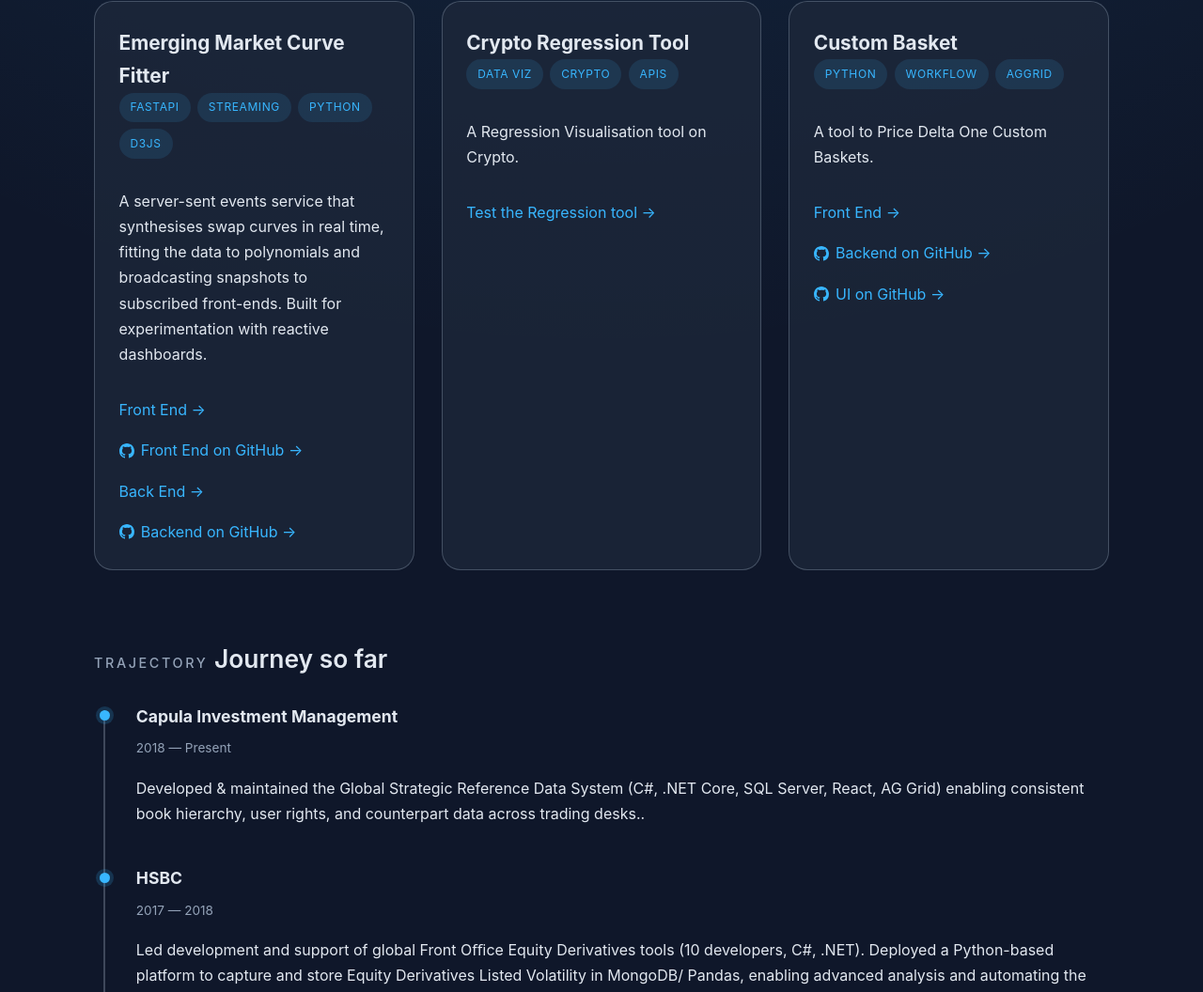
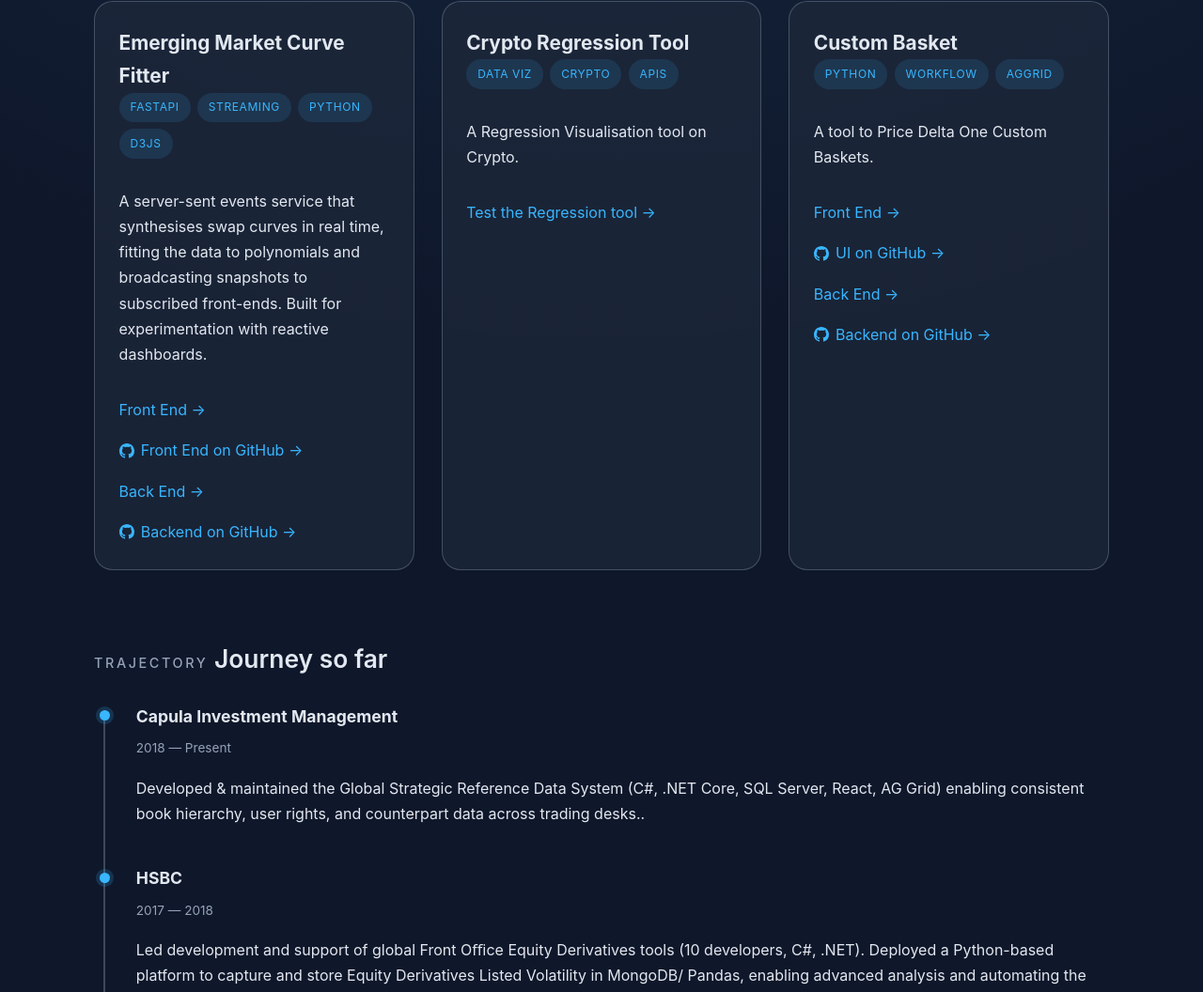
Before and after one commit to bonnemai/bonnemai.com, a plain HTML site: page index.html in a window 1280 px wide. Shown: the part 1055-2111 px from the top of the page at 94% size. Drawn offline with Linux system fonts and the light colour scheme.

Commit message:
Add Custom Basket Backend.

```diff
--- a/index.html
+++ b/index.html
@@ -145,6 +145,18 @@
             <a href="https://staging.d2u9z1zejubjek.amplifyapp.com" target="_blank" rel="noreferrer">
               <span>Front End →</span>
             </a>
+            <a class="with-icon" href="https://github.com/bonnemai/custom_basket_ui" target="_blank" rel="noreferrer">
+              <svg class="icon icon-github" aria-hidden="true" viewBox="0 0 16 16">
+                <path
+                  d="M8 0C3.58 0 0 3.58 0 8a8 8 0 005.47 7.59c.4.07.55-.17.55-.38 0-.19-.01-.82-.01-1.49-2 .37-2.53-.5-2.69-.96-.09-.23-.48-.96-.82-1.15-.28-.15-.68-.52-.01-.53.63-.01 1.08.58 1.23.82.72 1.21 1.87.87 2.33.66.07-.52.28-.87.51-1.07-1.78-.2-3.64-.89-3.64-3.95 0-.87.31-1.59.82-2.15-.08-.2-.36-1.02.08-2.12 0 0 .67-.21 2.2.82a7.62 7.62 0 012-.27c.68 0 1.36.09 2 .27 1.53-1.04 2.2-.82 2.2-.82.44 1.1.16 1.92.08 2.12.51.56.82 1.27.82 2.15 0 3.07-1.87 3.75-3.65 3.95.29.25.54.74.54 1.49 0 1.07-.01 1.93-.01 2.19 0 .21.15.46.55.38A8 8 0 0016 8c0-4.42-3.58-8-8-8z"
+                ></path>
+              </svg>
+              <span>UI on GitHub →</span>
+            </a>
+
+            <a href="https://6adnqiwsenkvr2lasnrw25h5hm0ghlfb.lambda-url.eu-west-2.on.aws" target="_blank" rel="noreferrer">
+              <span>Back End →</span>
+            </a>
 
             <a class="with-icon" href="https://github.com/bonnemai/custom_basket" target="_blank" rel="noreferrer">
               <svg class="icon icon-github" aria-hidden="true" viewBox="0 0 16 16">
@@ -153,14 +165,6 @@
                 ></path>
               </svg>
               <span>Backend on GitHub →</span>
-            </a>
-            <a class="with-icon" href="https://github.com/bonnemai/custom_basket_ui" target="_blank" rel="noreferrer">
-              <svg class="icon icon-github" aria-hidden="true" viewBox="0 0 16 16">
-                <path
-                  d="M8 0C3.58 0 0 3.58 0 8a8 8 0 005.47 7.59c.4.07.55-.17.55-.38 0-.19-.01-.82-.01-1.49-2 .37-2.53-.5-2.69-.96-.09-.23-.48-.96-.82-1.15-.28-.15-.68-.52-.01-.53.63-.01 1.08.58 1.23.82.72 1.21 1.87.87 2.33.66.07-.52.28-.87.51-1.07-1.78-.2-3.64-.89-3.64-3.95 0-.87.31-1.59.82-2.15-.08-.2-.36-1.02.08-2.12 0 0 .67-.21 2.2.82a7.62 7.62 0 012-.27c.68 0 1.36.09 2 .27 1.53-1.04 2.2-.82 2.2-.82.44 1.1.16 1.92.08 2.12.51.56.82 1.27.82 2.15 0 3.07-1.87 3.75-3.65 3.95.29.25.54.74.54 1.49 0 1.07-.01 1.93-.01 2.19 0 .21.15.46.55.38A8 8 0 0016 8c0-4.42-3.58-8-8-8z"
-                ></path>
-              </svg>
-              <span>UI on GitHub →</span>
             </a>
           </article>
         </div>
```
Also changed, not shown: 2 other files.
